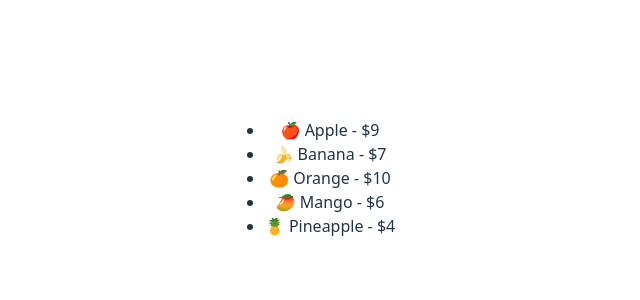
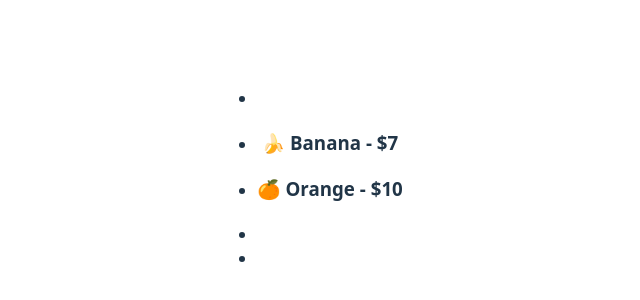
Before and after one commit to SagarNGowda/gitproject, a React app: page / in a window 1280 px wide. Shown: the part 222-522 px from the top of the page, without its empty margins (330-970 px from the left). Built offline with nearby package versions, Linux system fonts and the light colour scheme; the HTML template or start-up script is replaced by a standard one.

Commit message:
my changes

```diff
--- a/src/Friut.jsx
+++ b/src/Friut.jsx
@@ -1,9 +1,19 @@
-export default function Friut({ name, price, emoji }) {
+export default function Friut({ name, price, emoji, soldout }) {
   return (
-    <div>
+    <>
       <li>
-        {emoji} {name} - ${price}
+        {/* {emoji} {name} - ${price}
+        {price >= 5 ? (
+          <h3>
+            {emoji} {name} - ${price}
+          </h3>
+        ) : null} */}
+        {soldout ? (
+          <h3>
+            {emoji} {name} - ${price}
+          </h3>
+        ) : null}
       </li>
-    </div>
+    </>
   );
 }
--- a/src/Friuts.jsx
+++ b/src/Friuts.jsx
@@ -4,11 +4,11 @@ import Friut from "./Friut";
 function Friuts() {
   //const friuts = ["Apple", "Banana", "Orange", "Mango", "Pineapple"];
   const fruits = [
-    { name: "Apple", price: 9, emoji: "🍎" },
-    { name: "Banana", price: 7, emoji: "🍌" },
-    { name: "Orange", price: 10, emoji: "🍊" },
-    { name: "Mango", price: 6, emoji: "🥭" },
-    { name: "Pineapple", price: 4, emoji: "🍍" },
+    { name: "Apple", price: 9, emoji: "🍎", soldout: false },
+    { name: "Banana", price: 7, emoji: "🍌", soldout: true },
+    { name: "Orange", price: 10, emoji: "🍊", soldout: true },
+    { name: "Mango", price: 6, emoji: "🥭", soldout: false },
+    { name: "Pineapple", price: 4, emoji: "🍍", soldout: false },
   ];
 
   return (
@@ -30,6 +30,7 @@ function Friuts() {
             name={fruit.name}
             price={fruit.price}
             emoji={fruit.emoji}
+            soldout={fruit.soldout}
           />
         ))}
       </ul>
```
